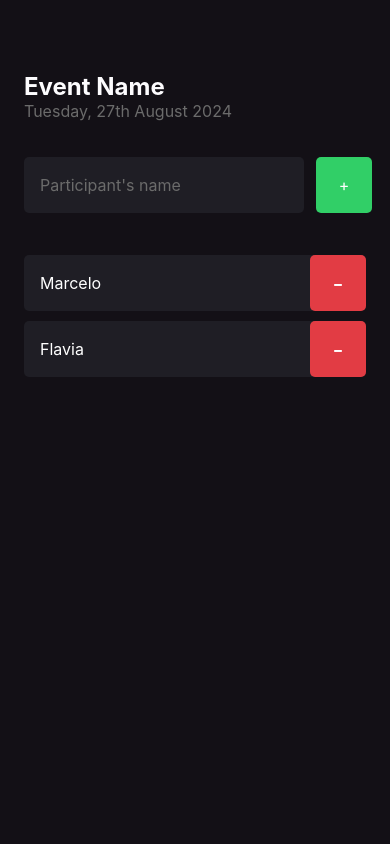
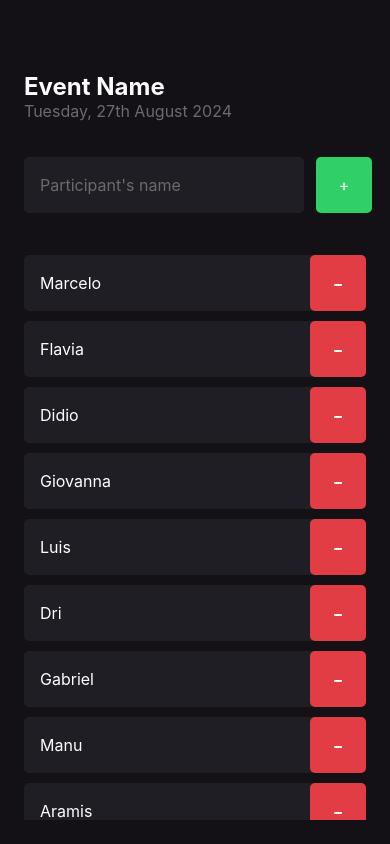
Before and after one commit to marcelopajr/im-here, a React Native app: screen / in a window 390 px wide. Built offline with nearby package versions, Linux system fonts and the light colour scheme.

Commit message:
chore: add scroll view and participants via map

```diff
--- a/src/screens/Home/index.tsx
+++ b/src/screens/Home/index.tsx
@@ -1,8 +1,27 @@
-import { Text, TextInput, TouchableOpacity, View } from 'react-native';
+import {
+  ScrollView,
+  Text,
+  TextInput,
+  TouchableOpacity,
+  View,
+} from 'react-native';
 import { Participant } from '../../components/Participant';
 import { styles } from './styles';
 
 export function Home() {
+  const participants = [
+    'Marcelo',
+    'Flavia',
+    'Didio',
+    'Giovanna',
+    'Luis',
+    'Dri',
+    'Gabriel',
+    'Manu',
+    'Aramis',
+    'Diane',
+  ];
+
   function handleParticipantAdd() {
     console.log('Participant added!');
   }
@@ -28,8 +47,15 @@ export function Home() {
         </TouchableOpacity>
       </View>
 
-      <Participant name="Marcelo" onRemove={handleParticipanRemove} />
-      <Participant name="Flavia" onRemove={handleParticipanRemove} />
+      <ScrollView>
+        {participants.map((participant) => (
+          <Participant
+            key={participant}
+            name={participant}
+            onRemove={handleParticipanRemove}
+          />
+        ))}
+      </ScrollView>
     </View>
   );
 }
```
